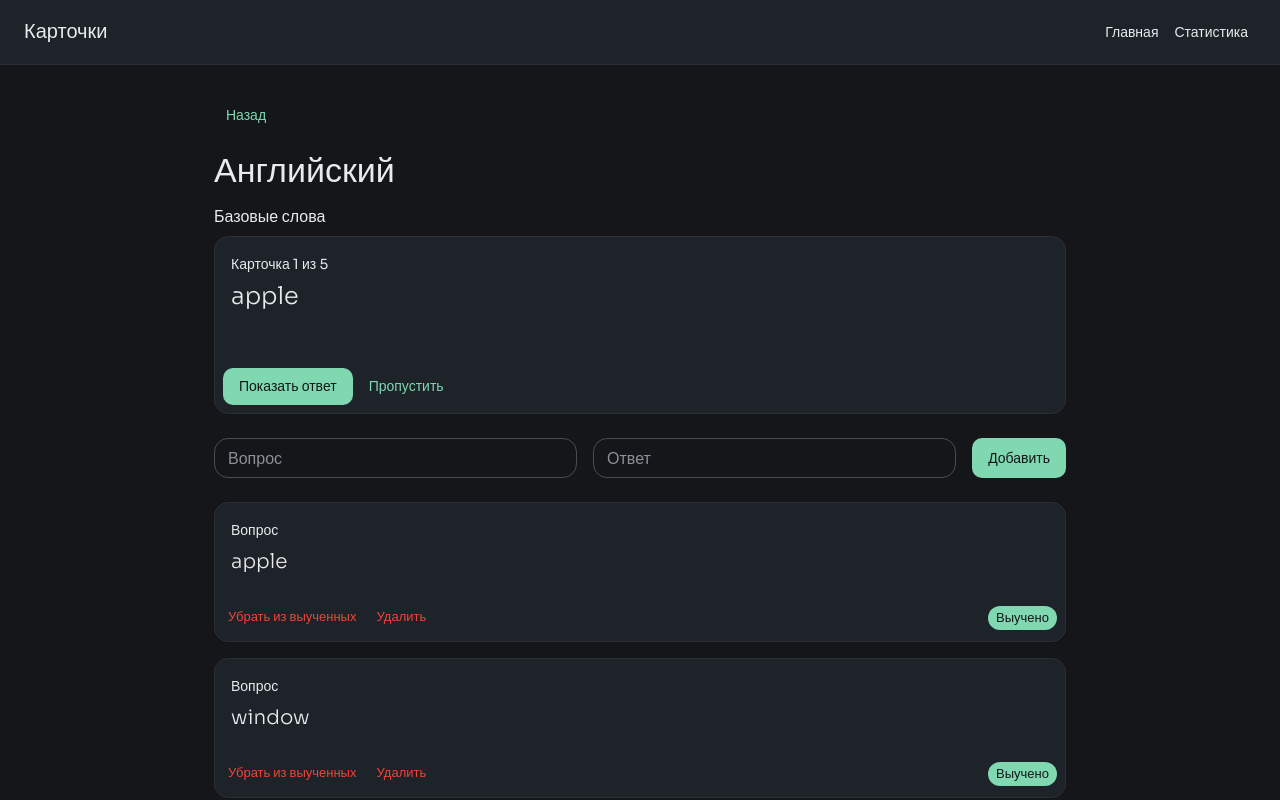
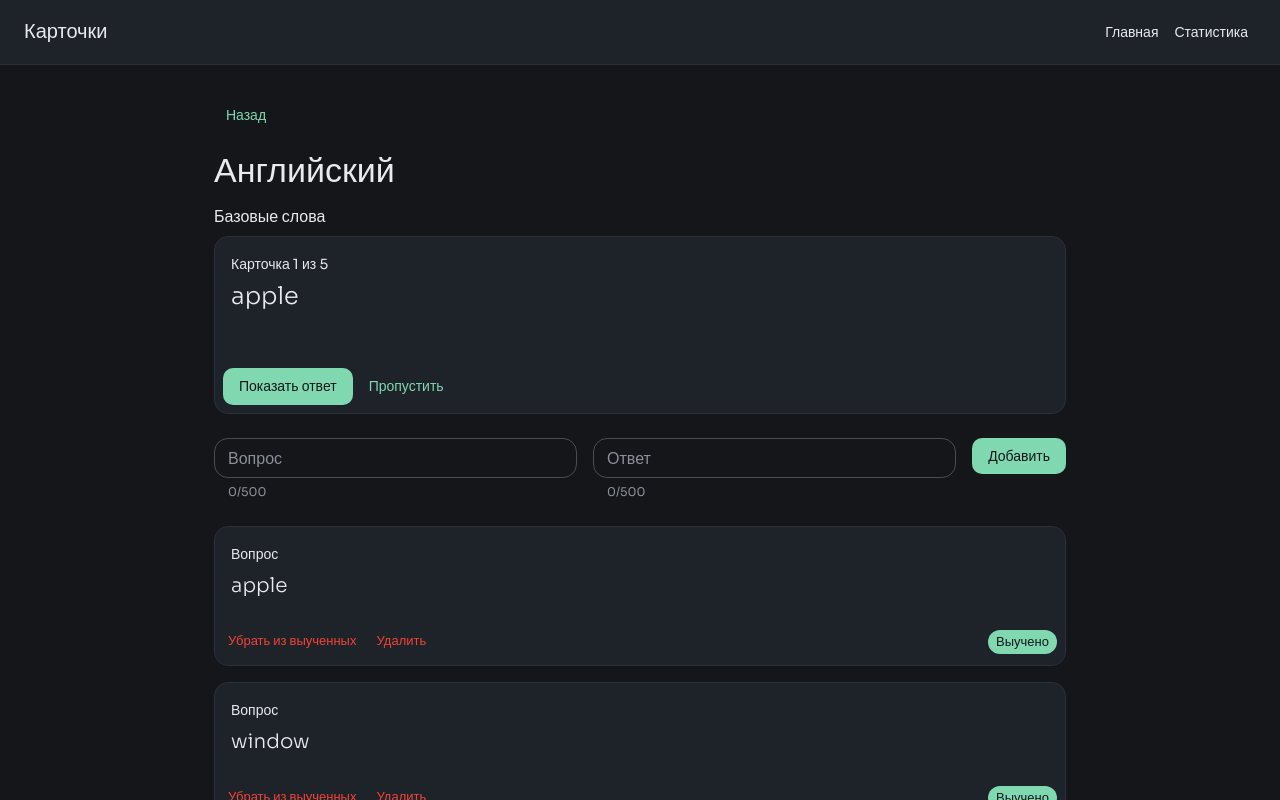
Before and after one commit to deylon999/pdf-flashcards, a React (Vite) app in the folder frontend/: page /decks/1 in a window 1280 px wide. Shown: the top 800 px of the page. Built offline with nearby package versions, Linux system fonts and the light colour scheme.

Commit message:
валидация формы карточки

```diff
--- /dev/null
+++ b/frontend/src/features/add-card/model/validate.ts
@@ -0,0 +1,40 @@
+export const MAX_LENGTH = 500;
+
+export type CardFormValues = {
+  question: string;
+  answer: string;
+};
+
+export type CardFormErrors = Partial<Record<keyof CardFormValues, string>>;
+
+function checkText(value: string, label: string) {
+  const text = value.trim();
+  if (!text) {
+    return `${label} не может быть пустым`;
+  }
+  if (text.length > MAX_LENGTH) {
+    return `${label} длиннее ${MAX_LENGTH} символов`;
+  }
+  return undefined;
+}
+
+export function validateCard(values: CardFormValues, existingQuestions: string[]): CardFormErrors {
+  const errors: CardFormErrors = {};
+
+  const questionError = checkText(values.question, 'Вопрос');
+  if (questionError) {
+    errors.question = questionError;
+  } else {
+    const question = values.question.trim().toLowerCase();
+    if (existingQuestions.some(existing => existing.trim().toLowerCase() === question)) {
+      errors.question = 'Такой вопрос в колоде уже есть';
+    }
+  }
+
+  const answerError = checkText(values.answer, 'Ответ');
+  if (answerError) {
+    errors.answer = answerError;
+  }
+
+  return errors;
+}
--- a/frontend/src/features/add-card/ui/CardForm.tsx
+++ b/frontend/src/features/add-card/ui/CardForm.tsx
@@ -1,41 +1,73 @@
 import { useState, type SyntheticEvent } from 'react';
 import { Box, Button, TextField } from '@mui/material';
+import { MAX_LENGTH, validateCard, type CardFormValues } from '../model/validate';
 
 type Props = {
+  existingQuestions: string[];
   onAdd: (question: string, answer: string) => void;
 };
 
-export function CardForm({ onAdd }: Props) {
-  const [question, setQuestion] = useState('');
-  const [answer, setAnswer] = useState('');
+const emptyValues: CardFormValues = { question: '', answer: '' };
+
+export function CardForm({ existingQuestions, onAdd }: Props) {
+  const [values, setValues] = useState<CardFormValues>(emptyValues);
+  const [touched, setTouched] = useState<Partial<Record<keyof CardFormValues, boolean>>>({});
+  const [submitted, setSubmitted] = useState(false);
+
+  const errors = validateCard(values, existingQuestions);
+  const hasErrors = Object.keys(errors).length > 0;
+
+  function visibleError(field: keyof CardFormValues) {
+    return submitted || touched[field] ? errors[field] : undefined;
+  }
+
+  function change(field: keyof CardFormValues, value: string) {
+    setValues({ ...values, [field]: value });
+  }
 
   function handleSubmit(e: SyntheticEvent) {
     e.preventDefault();
-    if (!question.trim() || !answer.trim()) {
+    setSubmitted(true);
+    if (hasErrors) {
       return;
     }
-    onAdd(question, answer);
-    setQuestion('');
-    setAnswer('');
+    onAdd(values.question.trim(), values.answer.trim());
+    setValues(emptyValues);
+    setTouched({});
+    setSubmitted(false);
   }
 
+  const questionError = visibleError('question');
+  const answerError = visibleError('answer');
+
   return (
-    <Box component="form" onSubmit={handleSubmit} sx={{ display: 'flex', flexDirection: { xs: 'column', sm: 'row' }, gap: 2, mb: 3 }}>
+    <Box
+      component="form"
+      noValidate
+      onSubmit={handleSubmit}
+      sx={{ display: 'flex', flexDirection: { xs: 'column', sm: 'row' }, alignItems: 'flex-start', gap: 2, mb: 3 }}
+    >
       <TextField
         label="Вопрос"
         size="small"
-        value={question}
-        onChange={e => setQuestion(e.target.value)}
+        value={values.question}
+        onChange={e => change('question', e.target.value)}
+        onBlur={() => setTouched({ ...touched, question: true })}
+        error={Boolean(questionError)}
+        helperText={questionError ?? `${values.question.trim().length}/${MAX_LENGTH}`}
         sx={{ flex: 1, minWidth: 200 }}
       />
       <TextField
         label="Ответ"
         size="small"
-        value={answer}
-        onChange={e => setAnswer(e.target.value)}
+        value={values.answer}
+        onChange={e => change('answer', e.target.value)}
+        onBlur={() => setTouched({ ...touched, answer: true })}
+        error={Boolean(answerError)}
+        helperText={answerError ?? `${values.answer.trim().length}/${MAX_LENGTH}`}
         sx={{ flex: 1, minWidth: 200 }}
       />
-      <Button type="submit" variant="contained">
+      <Button type="submit" variant="contained" disabled={submitted && hasErrors}>
         Добавить
       </Button>
     </Box>
--- a/frontend/src/pages/deck/DeckPage.tsx
+++ b/frontend/src/pages/deck/DeckPage.tsx
@@ -40,7 +40,10 @@ export function DeckPage() {
         {deck.description}
       </Typography>
       <Trainer key={id} cards={cards} />
-      <CardForm onAdd={(question, answer) => addCard(deck.id, question, answer)} />
+      <CardForm
+        existingQuestions={cards.map(card => card.question)}
+        onAdd={(question, answer) => addCard(deck.id, question, answer)}
+      />
       {cards.length === 0 ? (
         <EmptyState>Тут пусто, добавь первую карточку</EmptyState>
       ) : (
```
Also changed, not shown: 1 other file (tests, documents, lock files or other folders).
